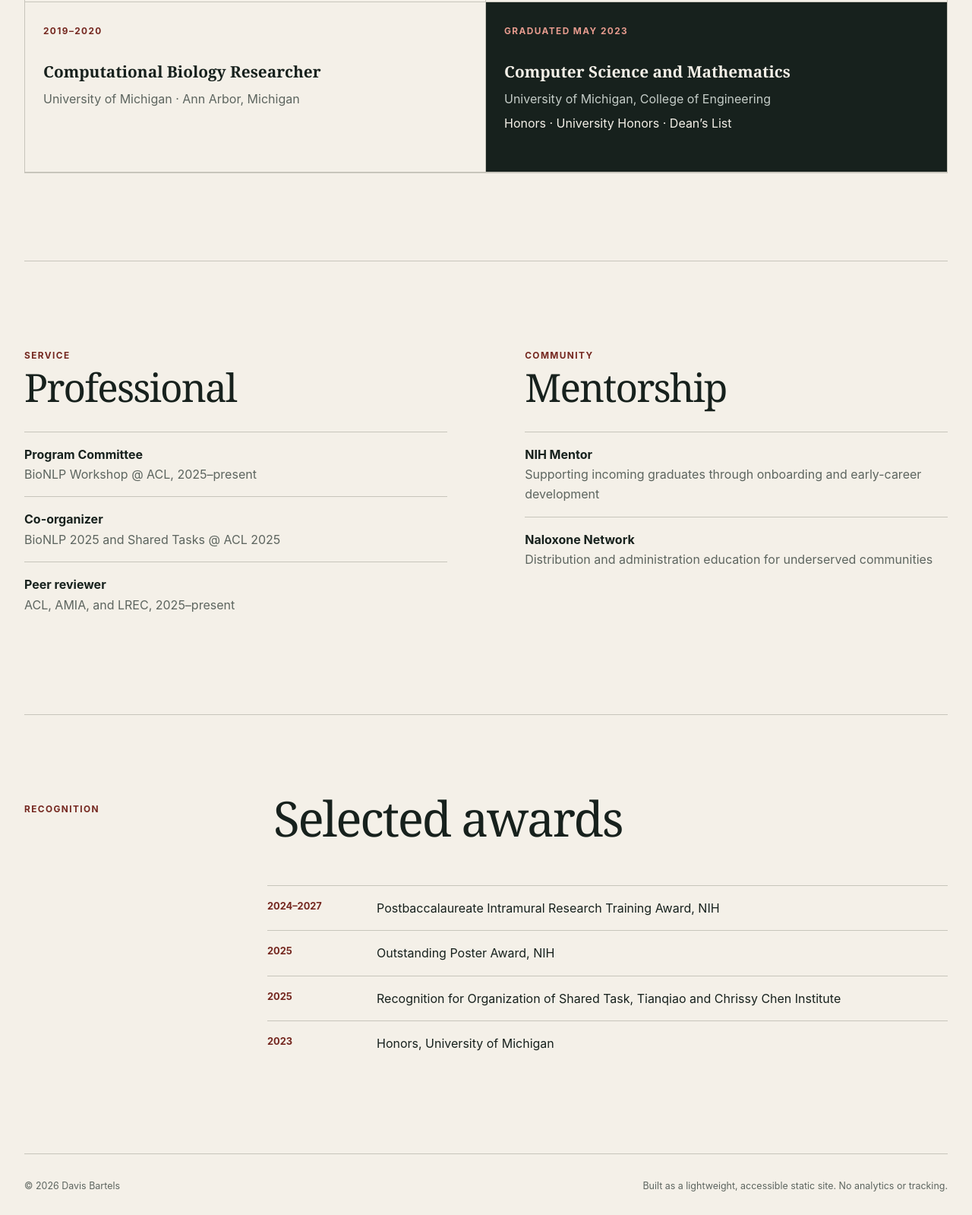
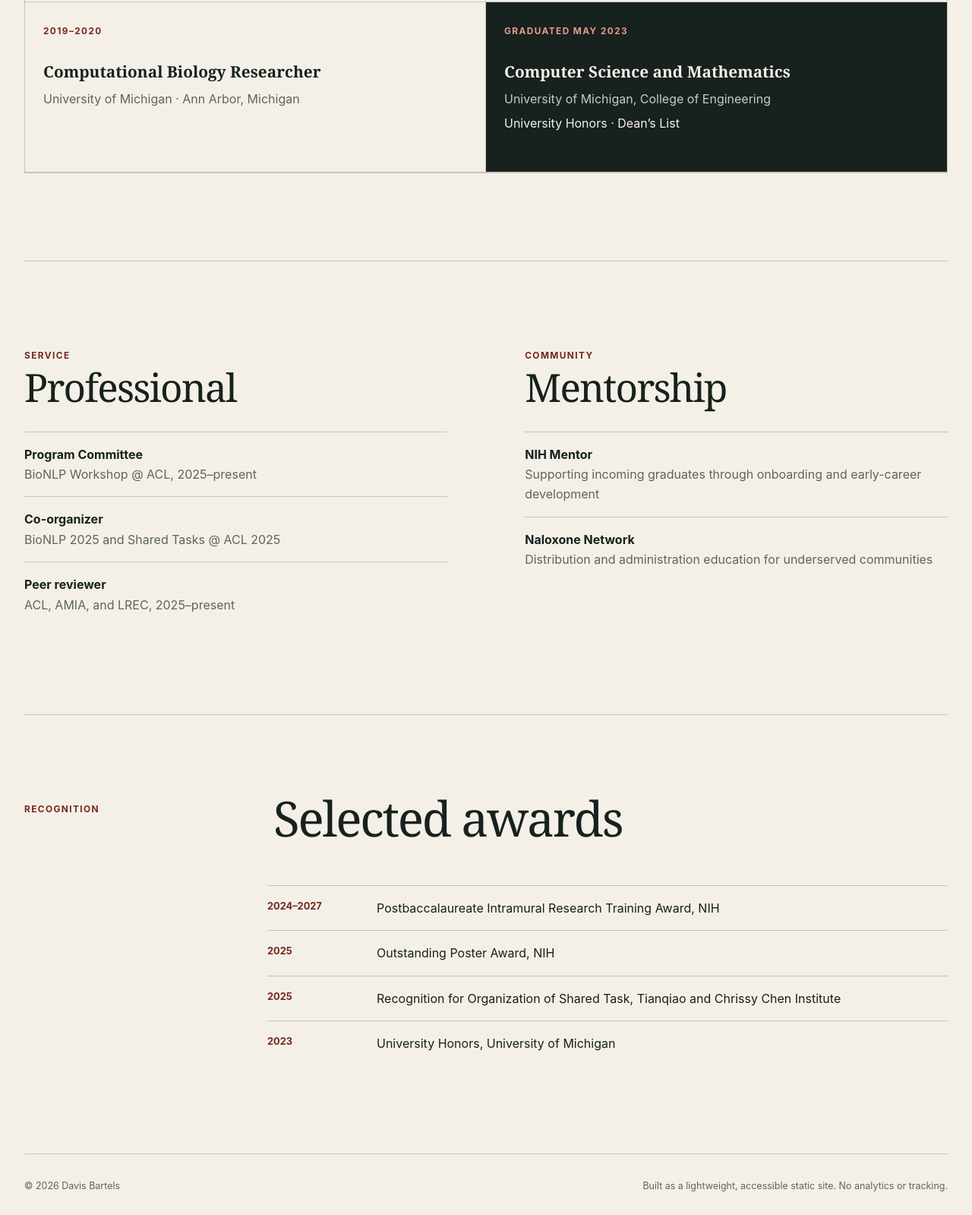
Before and after one commit to dbarte/dbarte.github.io, a plain HTML site: page index.html in a window 1280 px wide. Shown: the part 4181-5780 px from the top of the page at 76% size. Drawn offline with Linux system fonts and the light colour scheme.

Commit message:
Update index.html

```diff
--- a/index.html
+++ b/index.html
@@ -184,7 +184,7 @@
           <p class="position-date">Graduated May 2023</p>
           <h3>Computer Science and Mathematics</h3>
           <p class="institution">University of Michigan, College of Engineering</p>
-          <p>Honors · University Honors · Dean’s List</p>
+          <p>University Honors · Dean’s List</p>
         </article>
       </div>
     </section>
@@ -222,7 +222,7 @@
         <li><span>2024–2027</span> Postbaccalaureate Intramural Research Training Award, NIH</li>
         <li><span>2025</span> Outstanding Poster Award, NIH</li>
         <li><span>2025</span> Recognition for Organization of Shared Task, Tianqiao and Chrissy Chen Institute</li>
-        <li><span>2023</span> Honors, University of Michigan</li>
+        <li><span>2023</span> University Honors, University of Michigan</li>
       </ul>
     </section>
   </main>
```
